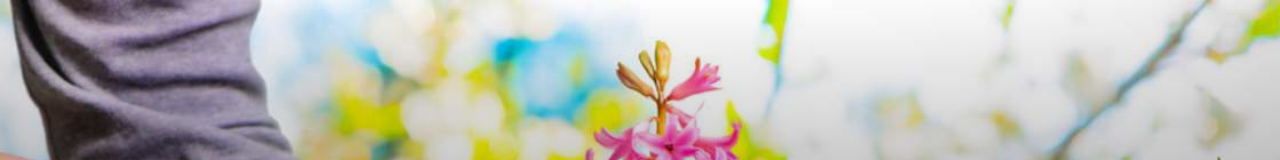
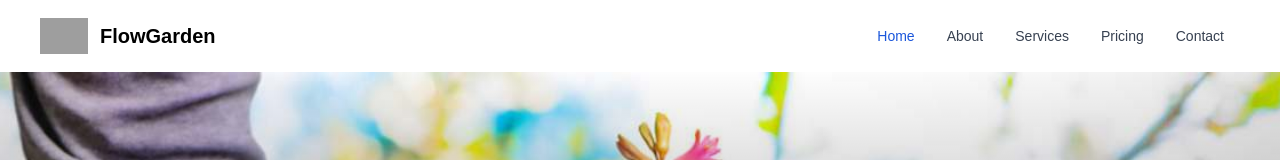
Before and after one commit to apelmahmudDev/gardening, a website: page src/index.html in a window 1280 px wide. Shown: the top 160 px of the page. Drawn offline with nearby package versions, Linux system fonts and the light colour scheme; grey boxes are pictures that could not be loaded.

Commit message:
add navbar with flowbite

```diff
--- a/package.json
+++ b/package.json
@@ -4,5 +4,8 @@
 	},
 	"devDependencies": {
 		"tailwindcss": "^3.2.3"
+	},
+	"dependencies": {
+		"flowbite": "^1.5.4"
 	}
 }
--- a/src/index.html
+++ b/src/index.html
@@ -19,7 +19,93 @@
 		/>
 	</head>
 	<body>
-		<header></header>
+		<!-- navbar -->
+		<header>
+			<nav
+				class="bg-white border-gray-200 px-2 sm:px-4 py-2.5 dark:bg-gray-900"
+			>
+				<div
+					class="container flex flex-wrap items-center justify-between mx-auto"
+				>
+					<a href="https://flowbite.com/" class="flex items-center">
+						<img
+							src="https://flowbite.com/docs/images/logo.svg"
+							class="h-6 mr-3 sm:h-9"
+							alt="Flowbite Logo"
+						/>
+						<span
+							class="self-center text-xl font-semibold whitespace-nowrap dark:text-white"
+							>FlowGarden</span
+						>
+					</a>
+					<button
+						data-collapse-toggle="navbar-default"
+						type="button"
+						class="inline-flex items-center p-2 ml-3 text-sm text-gray-500 rounded-lg md:hidden hover:bg-gray-100 focus:outline-none focus:ring-2 focus:ring-gray-200 dark:text-gray-400 dark:hover:bg-gray-700 dark:focus:ring-gray-600"
+						aria-controls="navbar-default"
+						aria-expanded="false"
+					>
+						<span class="sr-only">Open main menu</span>
+						<svg
+							class="w-6 h-6"
+							aria-hidden="true"
+							fill="currentColor"
+							viewBox="0 0 20 20"
+							xmlns="http://www.w3.org/2000/svg"
+						>
+							<path
+								fill-rule="evenodd"
+								d="M3 5a1 1 0 011-1h12a1 1 0 110 2H4a1 1 0 01-1-1zM3 10a1 1 0 011-1h12a1 1 0 110 2H4a1 1 0 01-1-1zM3 15a1 1 0 011-1h12a1 1 0 110 2H4a1 1 0 01-1-1z"
+								clip-rule="evenodd"
+							></path>
+						</svg>
+					</button>
+					<div class="hidden w-full md:block md:w-auto" id="navbar-default">
+						<ul
+							class="flex flex-col p-4 mt-4 border border-gray-100 rounded-lg bg-gray-50 md:flex-row md:space-x-8 md:mt-0 md:text-sm md:font-medium md:border-0 md:bg-white dark:bg-gray-800 md:dark:bg-gray-900 dark:border-gray-700"
+						>
+							<li>
+								<a
+									href="#"
+									class="block py-2 pl-3 pr-4 text-white bg-blue-700 rounded md:bg-transparent md:text-blue-700 md:p-0 dark:text-white"
+									aria-current="page"
+									>Home</a
+								>
+							</li>
+							<li>
+								<a
+									href="#"
+									class="block py-2 pl-3 pr-4 text-gray-700 rounded hover:bg-gray-100 md:hover:bg-transparent md:border-0 md:hover:text-blue-700 md:p-0 dark:text-gray-400 md:dark:hover:text-white dark:hover:bg-gray-700 dark:hover:text-white md:dark:hover:bg-transparent"
+									>About</a
+								>
+							</li>
+							<li>
+								<a
+									href="#"
+									class="block py-2 pl-3 pr-4 text-gray-700 rounded hover:bg-gray-100 md:hover:bg-transparent md:border-0 md:hover:text-blue-700 md:p-0 dark:text-gray-400 md:dark:hover:text-white dark:hover:bg-gray-700 dark:hover:text-white md:dark:hover:bg-transparent"
+									>Services</a
+								>
+							</li>
+							<li>
+								<a
+									href="#"
+									class="block py-2 pl-3 pr-4 text-gray-700 rounded hover:bg-gray-100 md:hover:bg-transparent md:border-0 md:hover:text-blue-700 md:p-0 dark:text-gray-400 md:dark:hover:text-white dark:hover:bg-gray-700 dark:hover:text-white md:dark:hover:bg-transparent"
+									>Pricing</a
+								>
+							</li>
+							<li>
+								<a
+									href="#"
+									class="block py-2 pl-3 pr-4 text-gray-700 rounded hover:bg-gray-100 md:hover:bg-transparent md:border-0 md:hover:text-blue-700 md:p-0 dark:text-gray-400 md:dark:hover:text-white dark:hover:bg-gray-700 dark:hover:text-white md:dark:hover:bg-transparent"
+									>Contact</a
+								>
+							</li>
+						</ul>
+					</div>
+				</div>
+			</nav>
+		</header>
+
 		<main>
 			<!-- hero of gardening -->
 			<section
@@ -518,5 +604,7 @@
 			</section>
 		</main>
 		<footer></footer>
+
+		<script src="https://unpkg.com/flowbite@1.5.4/dist/flowbite.js"></script>
 	</body>
 </html>
--- a/tailwind.config.js
+++ b/tailwind.config.js
@@ -1,6 +1,6 @@
 /** @type {import('tailwindcss').Config} */
 module.exports = {
-	content: ["./src/**/*.{html,js}"],
+	content: ["./src/**/*.{html,js}", "./node_modules/flowbite/**/*.js"],
 	theme: {
 		extend: {
 			fontFamily: {
@@ -29,5 +29,5 @@ module.exports = {
 			},
 		},
 	},
-	plugins: [],
+	plugins: [require("flowbite/plugin")],
 };
```
Also changed, not shown: dist/output.css, 1 other file.
